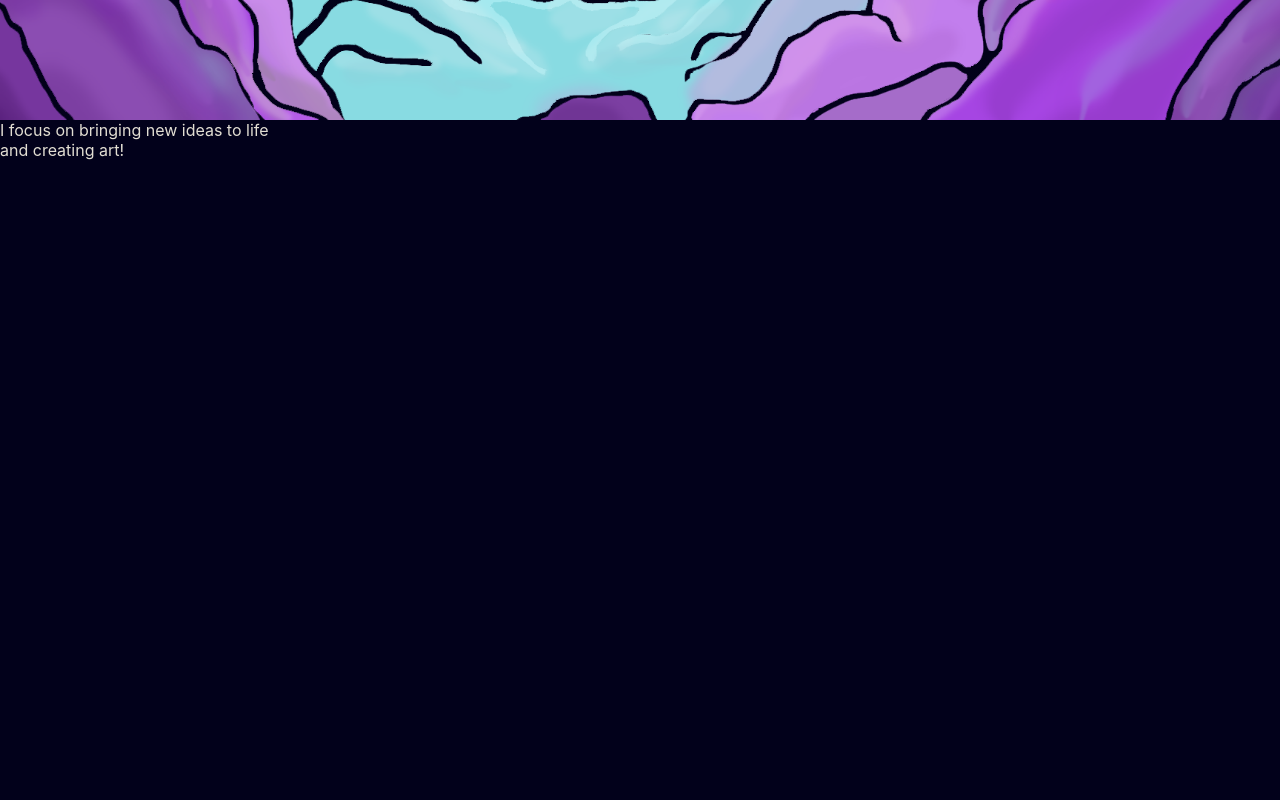
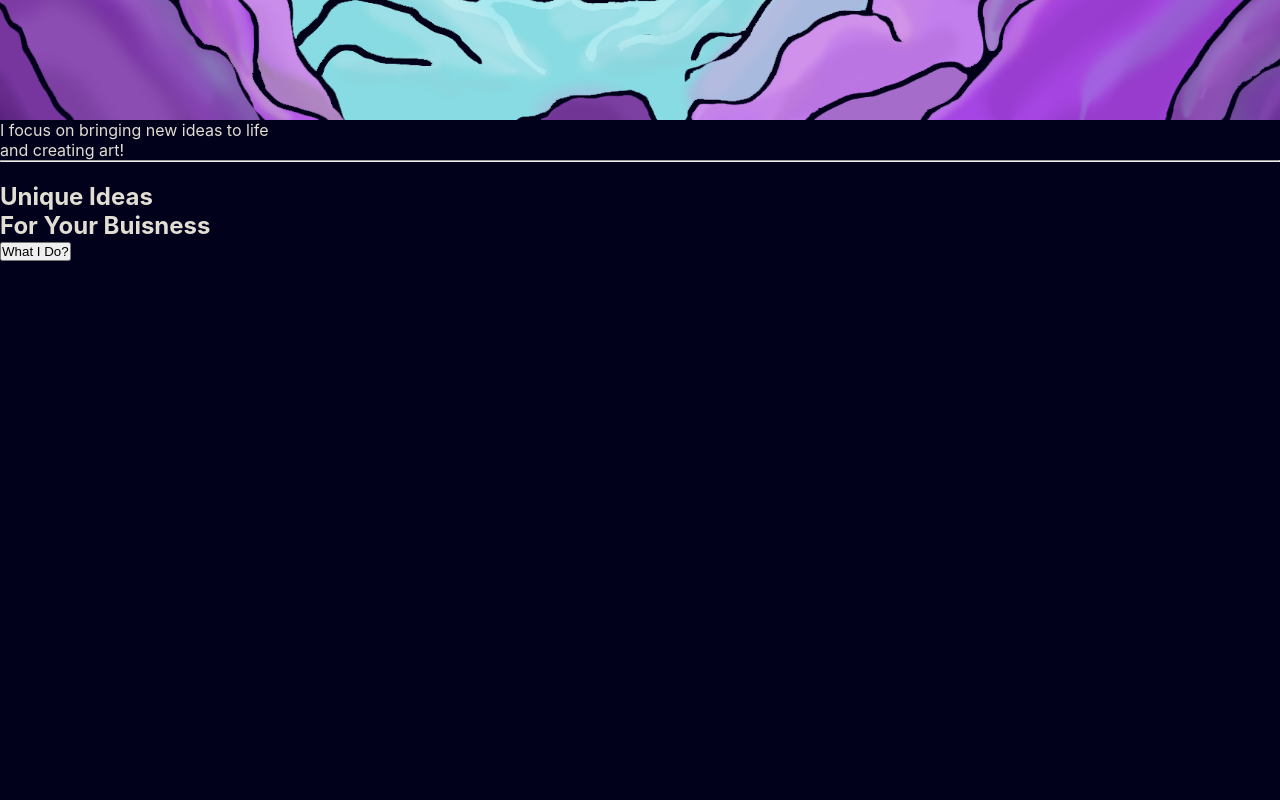
Before and after one commit to Lu-Smith/animated_portfolio_sass_typescript, a React (Create React App) app: page / in a window 1280 px wide. Shown: the part 1480-2280 px from the top of the page. Built offline with nearby package versions, Linux system fonts and the light colour scheme.

Commit message:
Updated Projects.tsx

```diff
--- a/src/components/Parallax.tsx
+++ b/src/components/Parallax.tsx
@@ -43,7 +43,7 @@ const Parallax = ({ type }: ParallaxType) => {
       <motion.div className="mountains"></motion.div>
       <motion.div
         className={type === 'projects' ? 'planets' : 'sun'}
-        style={{y: yBg}}
+        style={{y: yBg }}
       ></motion.div>
       <motion.div
         className="stars"
--- a/src/components/Projects.tsx
+++ b/src/components/Projects.tsx
@@ -3,21 +3,28 @@ import { motion } from 'framer-motion';
 
 const Projects = () => {
   return (
-    <div className='Projects'>
-        <div className="textContainer">
+    <motion.div className='Projects'>
+        <motion.div className="textContainer">
             <p>
                 I focus on bringing new ideas to life
                   <br /> and creating art!
+            </p>
+            <hr />
+        </motion.div>
+        <motion.div className="titleContainer">
+            <div className="title">
+                <img src="" alt="" />
+                <h1><strong>Unique</strong> Ideas</h1>
+            </div>
+            <div className="title">
+                <h1><strong>For Your</strong> Buisness</h1>
+                <button>What I Do?</button>
+            </div>
+        </motion.div>
+        <motion.div className="listContainer">
 
-            </p>
-        </div>
-        <div className="titleContainer">
-
-        </div>
-        <div className="listContainer">
-
-        </div>
-    </div>
+        </motion.div>
+    </motion.div>
   )
 }
 
```
